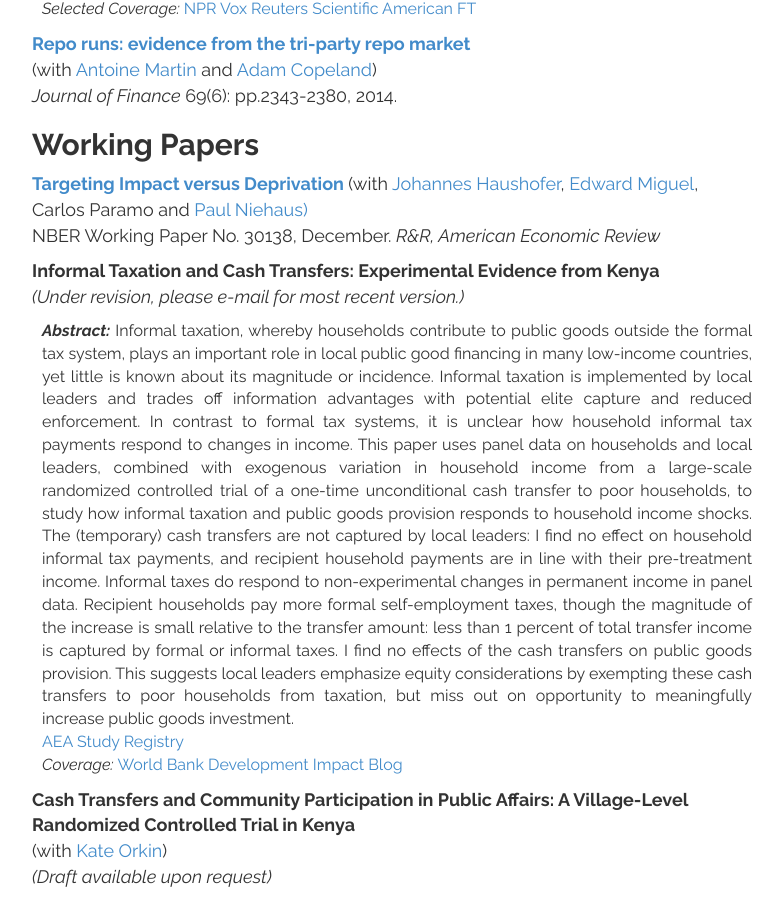
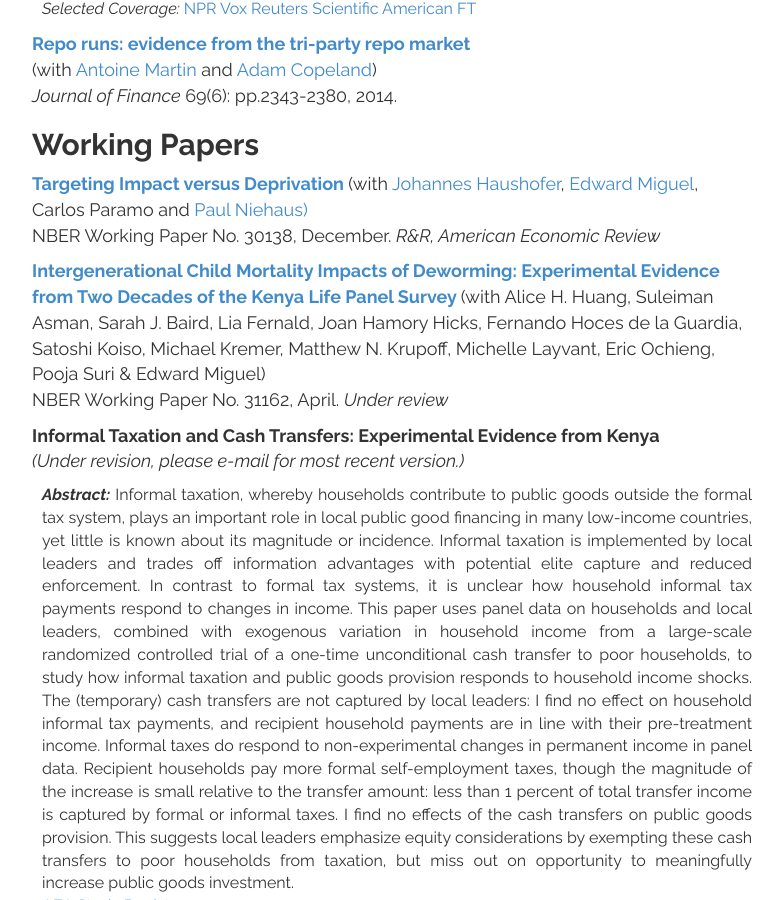
Before and after one commit to mwwalker/mwwalker.github.io, a Jekyll site: the page built from research/index.html, in a window 1280 px wide and 900 px high, scrolled down 931 px. Shown: the whole window, without its empty margins (248-1032 px from the left). Built offline with Jekyll 4.4.1, drawn with Linux system fonts in a browser that asks for light colours.

Commit message:
Update index.html
adding deworming child mortality paper

```diff
--- a/research/index.html
+++ b/research/index.html
@@ -87,6 +87,11 @@ title: Research
             <p style="font-size:18px"> <a href="https://www.nber.org/papers/w30138"> <b> Targeting Impact versus Deprivation </b> </a> (with <a href="https://haushofer.ne.su.se/"> Johannes Haushofer</a>,<a href="https://emiguel.econ.berkeley.edu/"> Edward Miguel</a>, Carlos Paramo and <a href="https://econweb.ucsd.edu/~pniehaus/"> Paul Niehaus)</a>
               <br> NBER Working Paper No. 30138, December. <em> R&R, American Economic Review </em> </p>
 
+<p style="font-size:18px">  <a href="https://www.nber.org/papers/w31162"> <b> Intergenerational Child Mortality Impacts of Deworming: Experimental Evidence from Two Decades of the Kenya Life Panel Survey </b> </a> (with Alice H. Huang, Suleiman Asman, Sarah J. Baird, Lia Fernald, Joan Hamory Hicks, Fernando Hoces de la Guardia, Satoshi Koiso, Michael Kremer, Matthew N. Krupoff, Michelle Layvant, Eric Ochieng, Pooja Suri & Edward Miguel)
+  <br> NBER Working Paper No. 31162, April. <em> Under review </em> </p>
+
+
+
 <p style="font-size:18px">  <b> Informal Taxation and Cash Transfers: Experimental Evidence from Kenya </b>
   <br>
   <em> (Under revision, please e-mail for most recent version.) </em> </p>
```
